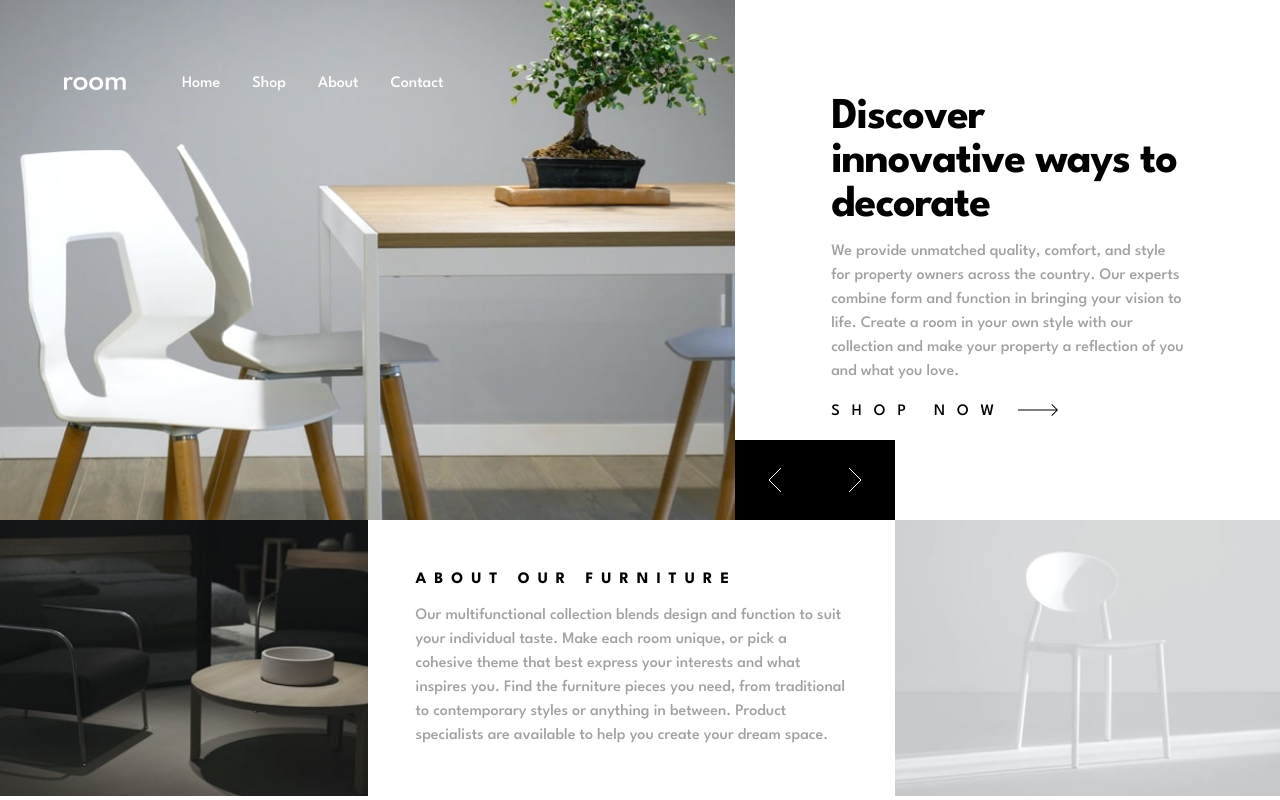
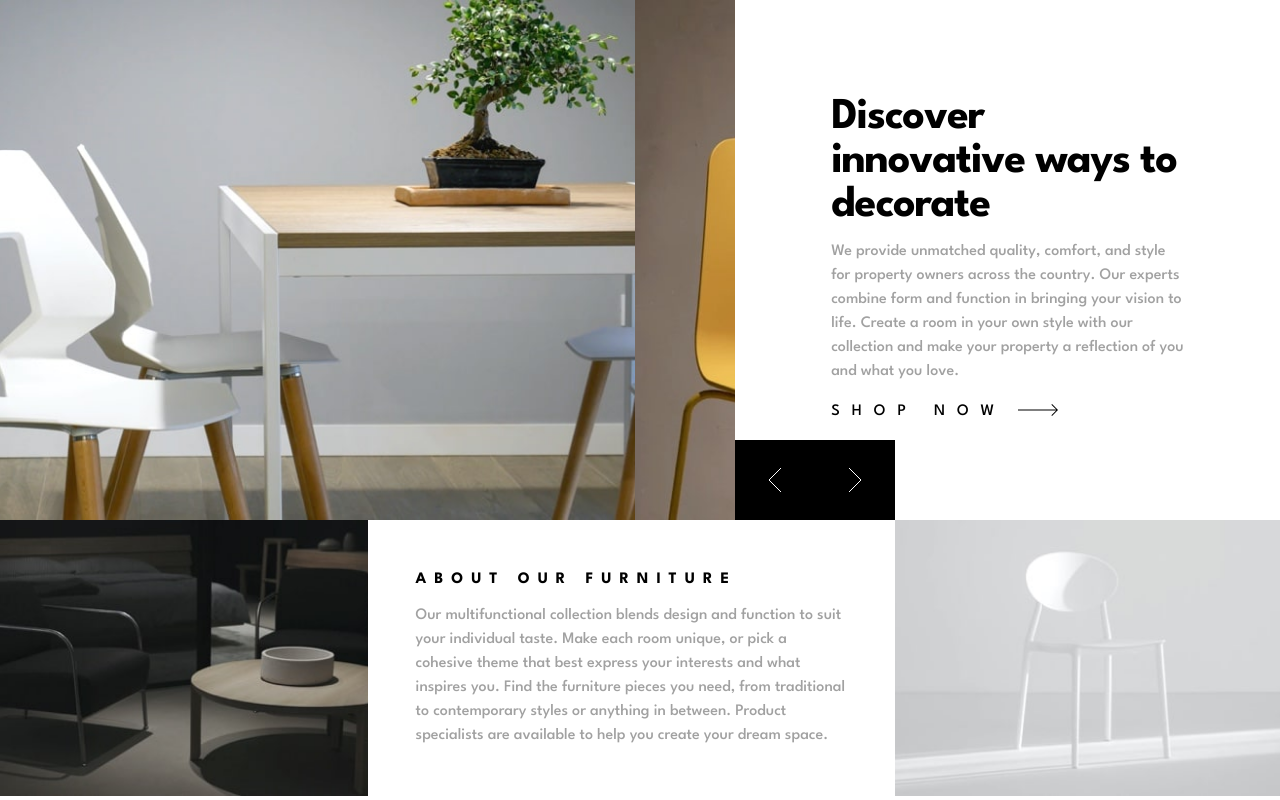
Before and after one commit to c0dehamster/room-homepage, a React (Vite) app: page / in a window 1280 px wide. Built offline with nearby package versions, Linux system fonts and the light colour scheme.

Commit message:
Add slides,

```diff
--- a/src/components/Slider.tsx
+++ b/src/components/Slider.tsx
@@ -1,26 +1,28 @@
+import { motion } from "framer-motion"
+
+import data from "../assets/data.json"
+
 export const Slider = () => {
+	const slides = data.map((item) => {
+		return (
+			<li className="slide | w-1/3" key={item.id}>
+				<picture>
+					<source media="(min-width: 30rem)" srcSet={item.imageDesktop} />
+					<source media="(max-width: 29.9rem)" srcSet={item.imageMobile} />
+					<img src={item.imageDesktop} alt="" className="slide__image | w-full desktop:h-full object-cover" />
+				</picture>
+			</li>
+		)
+	})
 	return (
-		// Placeholder until the proper carousel is implemented
 		<div className="slider-wrapper | col-start-1 col-end-2 row-start-1 row-end-2 tablet:col-end-3 overflow-hidden">
-			<ul className="slider | w-full h-full">
-				<li className="slide |  w-full h-full">
-					<picture>
-						<source
-							media="(min-width: 30rem)"
-							srcSet="./images/desktop-image-hero-1.jpg"
-						/>
-						<source
-							media="(max-width: 29.9rem)"
-							srcSet="./images/mobile-image-hero-1.jpg"
-						/>
-						<img
-							src="./images/desktop-image-hero-1.jpg"
-							alt=""
-							className="slide__image | w-full desktop:h-full object-cover"
-						/>
-					</picture>
-				</li>
-			</ul>
+			<motion.ul
+				className="slider | w-[300%] h-full overflow-hidden flex"
+				animate={{ x: -100 }}
+				transition={{ ease: "easeOut", duration: 0.5 }}
+			>
+				{slides}
+			</motion.ul>
 		</div>
 	)
 }
```
